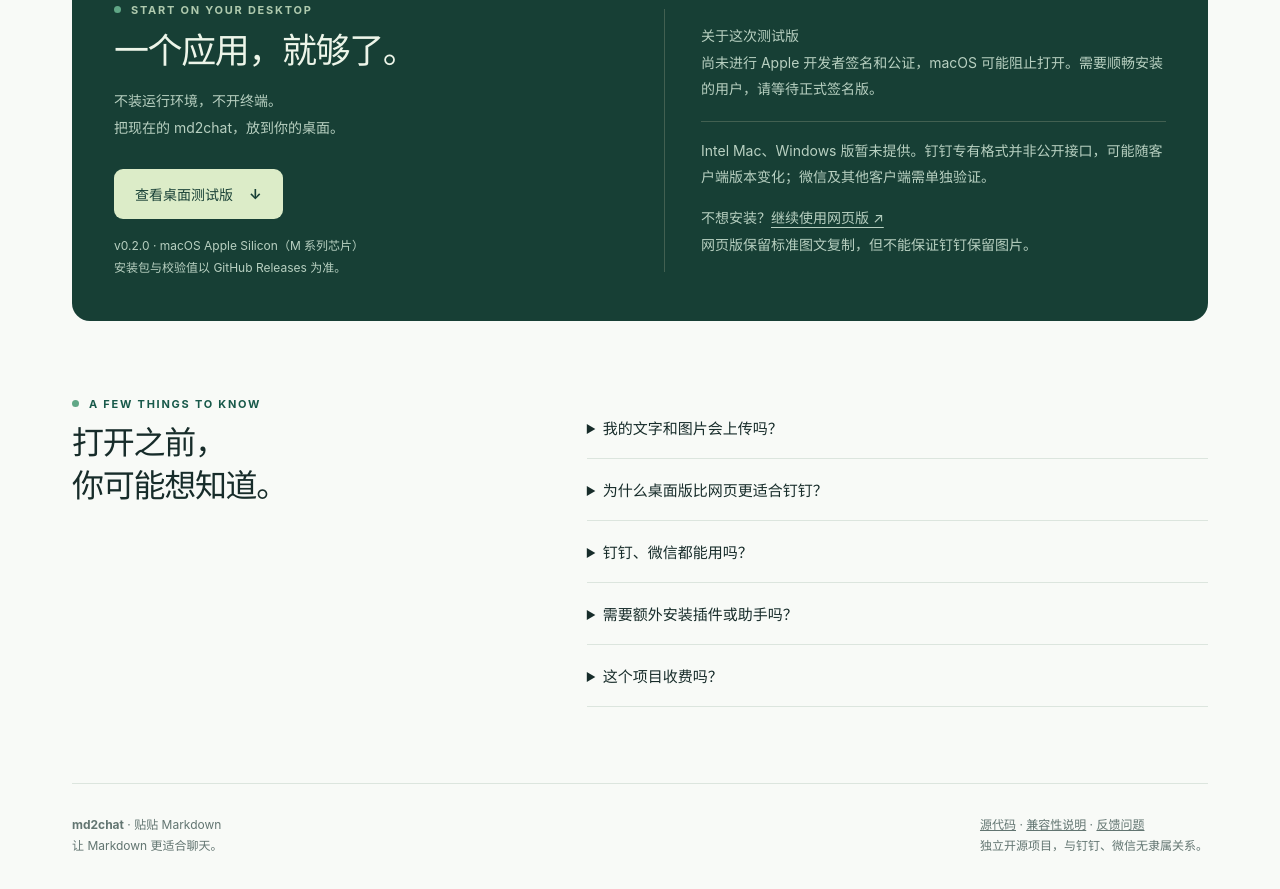
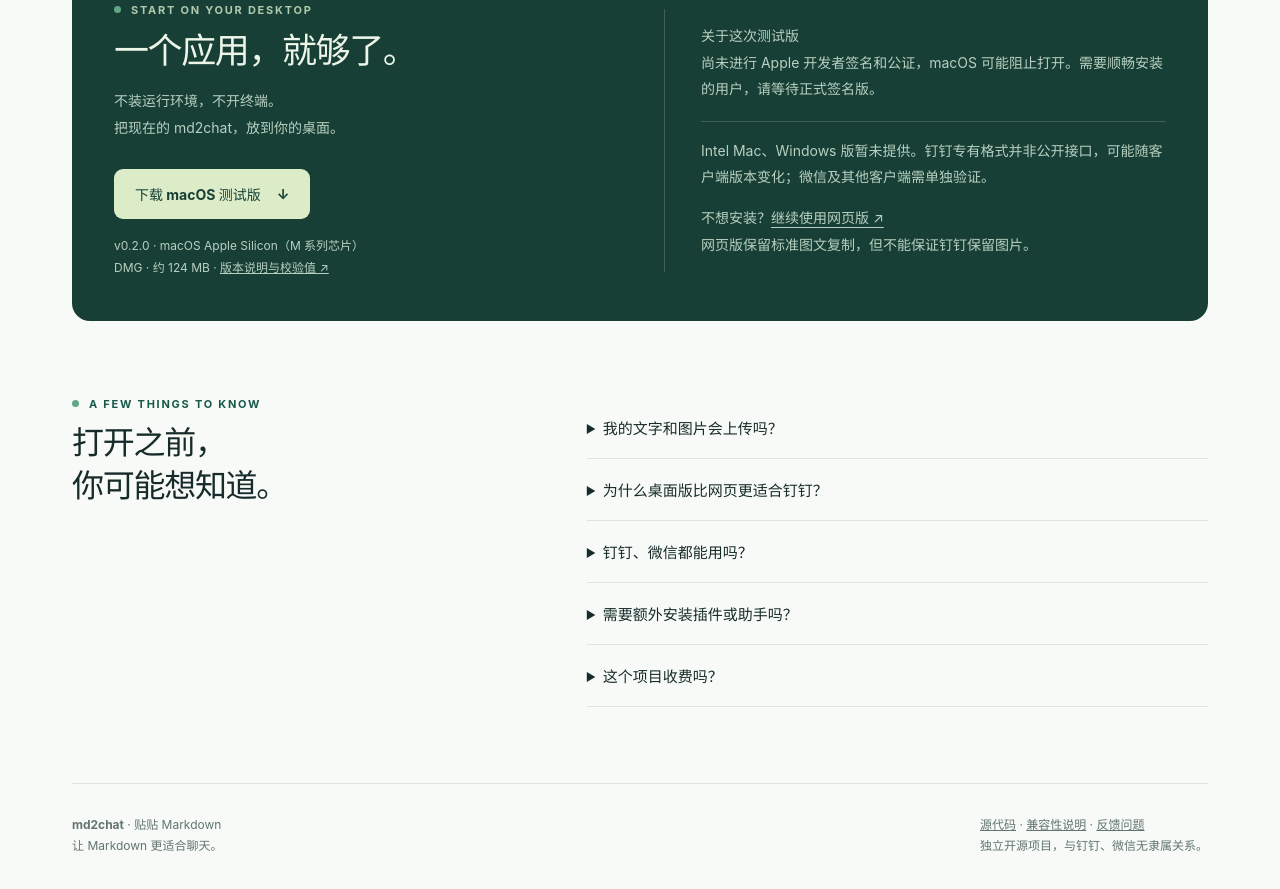
Before and after one commit to forgeturl/md2chat, an Electron app: page index.html in a window 1280 px wide. Shown: the part 2713-3602 px from the top of the page. Drawn offline with Linux system fonts and the light colour scheme.

Commit message:
docs: link published macOS desktop installer from product page

```diff
--- a/index.html
+++ b/index.html
@@ -25,7 +25,7 @@
 <section class="section" id="features"><div class="section-head"><div><div class="eyebrow">Made for conversations</div><h2>从文档到聊天，<br>少一点格式折腾。</h2></div><p>在熟悉的左右栏里输入和预览。<br>让表达保持清楚，让复制更简单。</p></div><div class="features"><article class="feature"><div class="feature-icon">Aa ↗</div><h3>保留能编辑的文字</h3><p>标题、列表、引用和强调转成适合聊天的内容。不是把整篇文章压成一张长图。</p></article><article class="feature"><div class="feature-icon">⌗ &lt;/&gt;</div><h3>复杂内容，清晰呈现</h3><p>表格、彩色代码、数学公式和 Mermaid 图表转为图片，按照原文顺序与文字组合。</p></article><article class="feature"><div class="feature-icon">⌘ V</div><h3>桌面原生图文复制</h3><p>macOS 版直接写入钉钉原生图文格式。无需安装 Chrome 插件，也无需另开本机助手。</p></article></div></section>
 <section class="section product-shot" style="padding-top:0" aria-label="桌面应用实拍"><div class="section-head"><div><div class="eyebrow">A familiar workspace</div><h2>左边写，右边看。<br>准备好了，就复制。</h2></div><p>桌面应用实际界面。<br>示例中的表格和代码已转为图片，其他文字仍可编辑。</p></div><img src="./assets/desktop-preview.png" alt="md2chat 桌面版：左侧 Markdown 输入，右侧图文预览和完整图文复制按钮" width="1320" height="880" loading="lazy"></section>
 <section class="section" style="padding-top:0"><div class="how"><article><span class="number">01 / INPUT</span><h3>粘贴你的内容</h3><p>输入 Markdown，或粘贴文字和图片。</p></article><article><span class="number">02 / PREVIEW</span><h3>看一眼转换效果</h3><p>左右对照，确认表格、代码和原图都已准备好。</p></article><article><span class="number">03 / COPY</span><h3>复制，再到聊天框粘贴</h3><p>桌面版组合完整图文，发送前仍可修改文字。</p></article></div></section>
-<section class="download" id="download"><div><div class="eyebrow">Start on your desktop</div><h2>一个应用，就够了。</h2><p>不装运行环境，不开终端。<br>把现在的 md2chat，放到你的桌面。</p><div class="actions"><a class="button" href="https://github.com/forgeturl/md2chat/releases">查看桌面测试版 <span>↓</span></a></div><div class="small">v0.2.0 · macOS Apple Silicon（M 系列芯片）<br>安装包与校验值以 GitHub Releases 为准。</div></div><div class="download-side"><p><strong>关于这次测试版</strong><br>尚未进行 Apple 开发者签名和公证，macOS 可能阻止打开。需要顺畅安装的用户，请等待正式签名版。</p><p class="release-note">Intel Mac、Windows 版暂未提供。钉钉专有格式并非公开接口，可能随客户端版本变化；微信及其他客户端需单独验证。</p><p>不想安装？<a href="./editor.html">继续使用网页版 ↗</a><br>网页版保留标准图文复制，但不能保证钉钉保留图片。</p></div></section>
+<section class="download" id="download"><div><div class="eyebrow">Start on your desktop</div><h2>一个应用，就够了。</h2><p>不装运行环境，不开终端。<br>把现在的 md2chat，放到你的桌面。</p><div class="actions"><a class="button" href="https://github.com/forgeturl/md2chat/releases/download/v0.2.0/md2chat-0.2.0-mac-arm64.dmg">下载 macOS 测试版 <span>↓</span></a></div><div class="small">v0.2.0 · macOS Apple Silicon（M 系列芯片）<br>DMG · 约 124 MB · <a href="https://github.com/forgeturl/md2chat/releases/tag/v0.2.0" style="text-decoration:underline">版本说明与校验值 ↗</a></div></div><div class="download-side"><p><strong>关于这次测试版</strong><br>尚未进行 Apple 开发者签名和公证，macOS 可能阻止打开。需要顺畅安装的用户，请等待正式签名版。</p><p class="release-note">Intel Mac、Windows 版暂未提供。钉钉专有格式并非公开接口，可能随客户端版本变化；微信及其他客户端需单独验证。</p><p>不想安装？<a href="./editor.html">继续使用网页版 ↗</a><br>网页版保留标准图文复制，但不能保证钉钉保留图片。</p></div></section>
 <section class="faq"><div><div class="eyebrow">A few things to know</div><h2>打开之前，<br>你可能想知道。</h2></div><div><details><summary>我的文字和图片会上传吗？</summary><p>转换在本机完成，不要求登录，不向 md2chat 服务器上传正文或图片。远程原图仍会向其来源网站发起请求。桌面版会在本机缓存复制需要的图片，超过 7 天后启动时清理；当前剪贴板仍含钉钉图文时暂缓清理。</p></details><details><summary>为什么桌面版比网页更适合钉钉？</summary><p>网页只能通过浏览器开放的剪贴板格式复制。桌面版可以直接写入 macOS 钉钉使用的图文结构，保留文字、图片和排列顺序，不需要把整篇内容转成 PNG。</p></details><details><summary>钉钉、微信都能用吗？</summary><p>桌面版为 macOS 钉钉提供原生图文格式，同时提供标准 HTML 和纯文字。不同客户端的粘贴规则不同，实际支持范围和测试记录请查看仓库兼容性说明。发送前请确认图片完整。</p></details><details><summary>需要额外安装插件或助手吗？</summary><p>不需要。桌面应用包含转换界面和剪贴板写入能力。macOS 下载 DMG 后即可安装应用；正式签名版发布前，当前包仅供测试。</p></details><details><summary>这个项目收费吗？</summary><p>项目采用 MIT 开源许可证。你可以免费使用、查看代码、反馈问题，也可以参与改进。下载与更新通过 GitHub Releases 发布。</p></details></div></section>
 </main><footer class="footer"><span><strong>md2chat</strong> · 贴贴 Markdown<br>让 Markdown 更适合聊天。</span><span><a href="https://github.com/forgeturl/md2chat">源代码</a> · <a href="https://github.com/forgeturl/md2chat/blob/main/docs/compatibility.md">兼容性说明</a> · <a href="https://github.com/forgeturl/md2chat/issues">反馈问题</a><br>独立开源项目，与钉钉、微信无隶属关系。</span></footer>
 </div></body></html>
```
